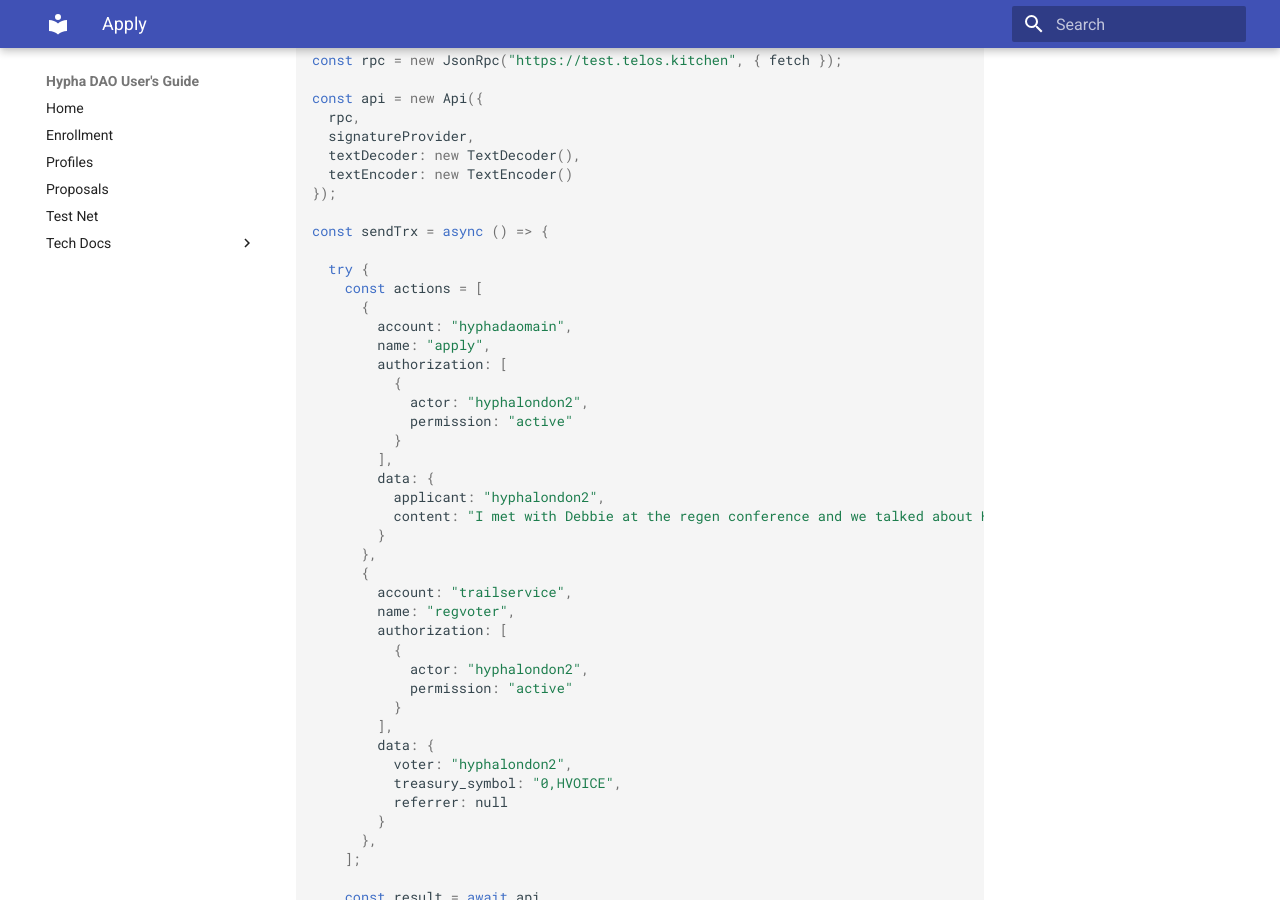
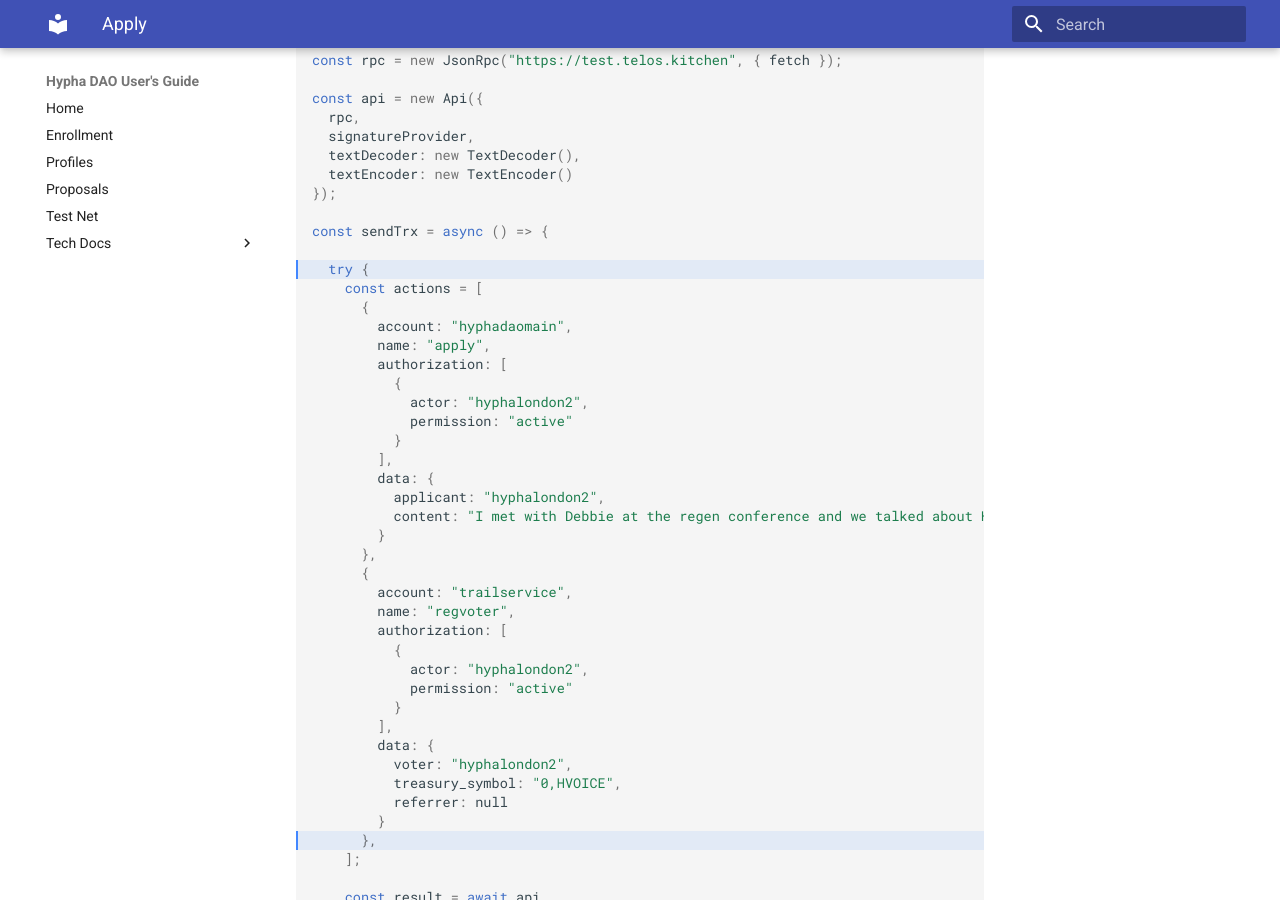
Before and after one commit to hypha-dao/dao-tech-docs, an MkDocs documentation site: the page built from docs/tech-docs/examples/apply.md, in a window 1280 px wide and 900 px high, scrolled down 359 px. Built offline with MkDocs 1.6.1 and Material for MkDocs 9.7.7, drawn with Linux system fonts in a browser that asks for light colours.

Commit message:
adding technical content

````diff
--- a/docs/tech-docs/examples/apply.md
+++ b/docs/tech-docs/examples/apply.md
@@ -1,7 +1,7 @@
 
 This script provides an EOSJS example of applying and registering as a voter in the same transaction.
 
-``` JavaScript
+``` JavaScript hl_lines="20 50"
 const { Api, JsonRpc } = require("eosjs");
 const { JsSignatureProvider } = require("eosjs/dist/eosjs-jssig");
 const fetch = require("node-fetch");
````
Also changed, not shown: docs/tech-docs/enrollment.md (+1 -1 lines), docs/tech-docs/proposals/eosjs-queries.md (+1 -1 lines).
